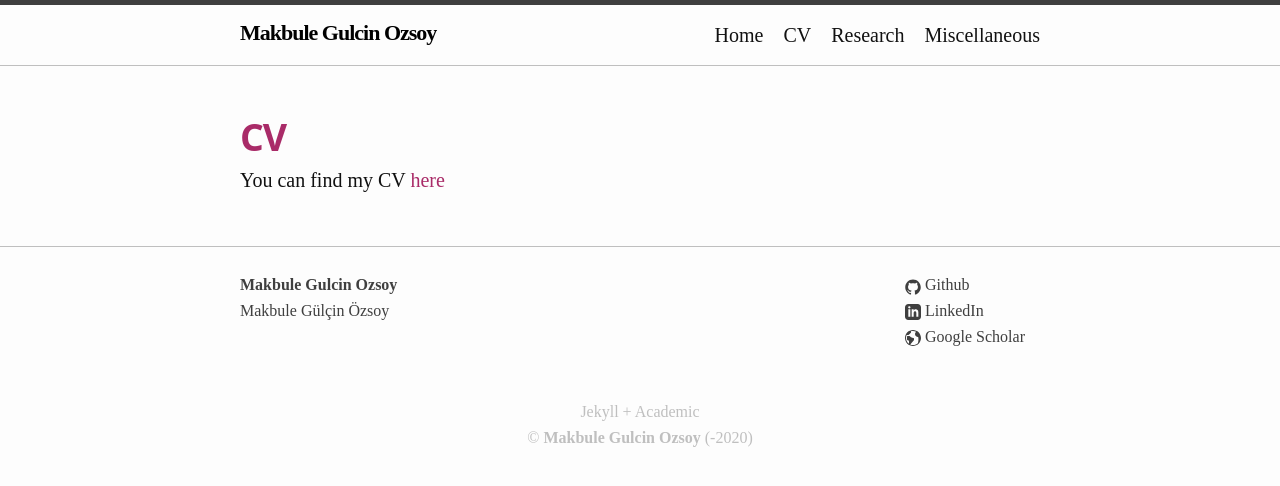
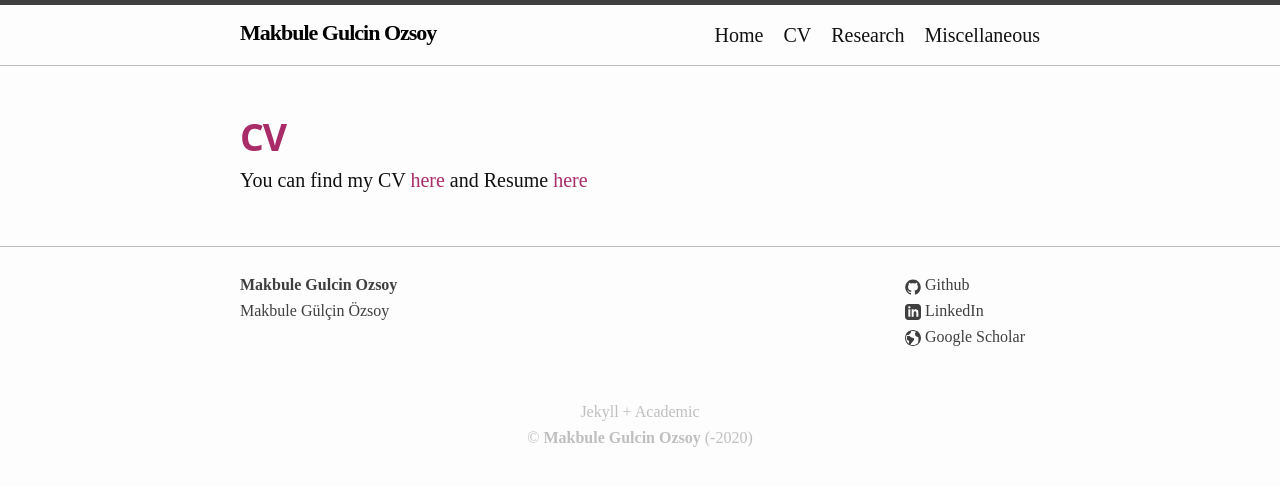
Before and after one commit to mgulcin/mgulcin.github.io, a Jekyll site: the page built from cv.md, in a window 1280 px wide. Shown: the top 486 px of the page. Built offline with Jekyll 4.4.1, drawn with Linux system fonts in a browser that asks for light colours.

Commit message:
Update cv.md

```diff
--- a/cv.md
+++ b/cv.md
@@ -6,4 +6,4 @@ permalink: /cv/
 ---
 
 
-You can find my CV [here](../assets/Cv_MakbuleGulcinOzsoy.pdf)
+You can find my CV [here](../assets/Cv_MakbuleGulcinOzsoy.pdf) and Resume [here](../assets/Resume_MakbuleGulcinOzsoy.pdf)
```
